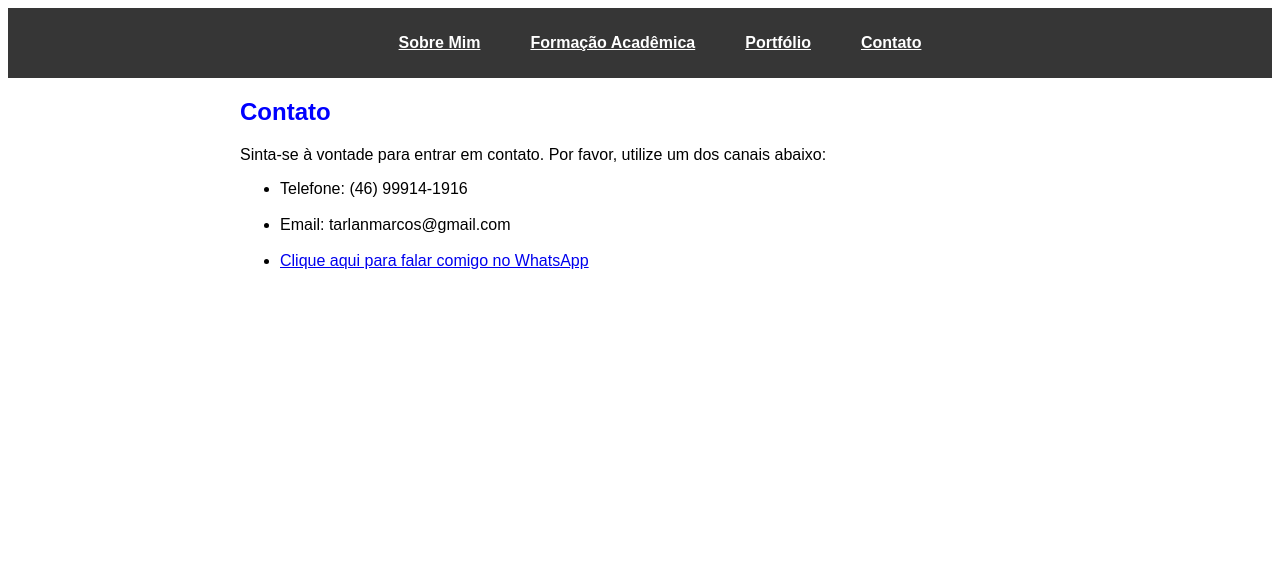
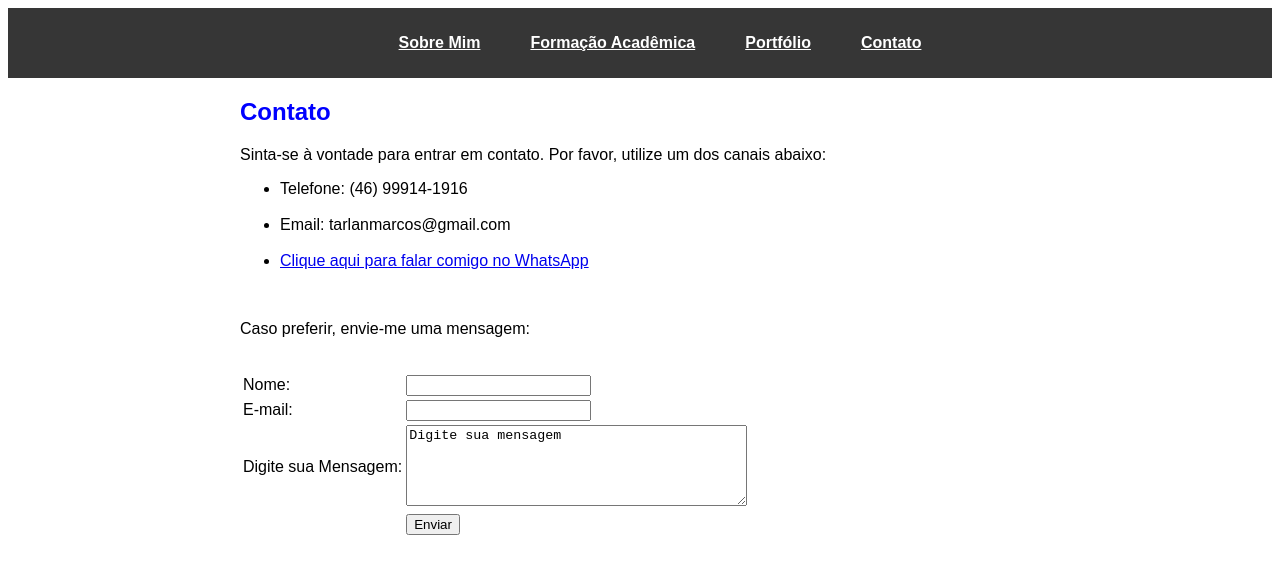
Before and after one commit to TarlanMarcos/meu-portifolio, a plain HTML site: page contato.html in a window 1280 px wide. Drawn offline with Linux system fonts and the light colour scheme.

Commit message:
Update contato.html

```diff
--- a/contato.html
+++ b/contato.html
@@ -19,7 +19,6 @@
             </ul>
         </nav>
     </header>
-
     <main>
         <h2>Contato</h2>
         <p>Sinta-se à vontade para entrar em contato. Por favor, utilize um dos canais abaixo:</p>
@@ -30,8 +29,28 @@
                     href="https://wa.me/5546999141916?text=Ol%C3%A1%20Tarlan!%20Acessei%20seu%20Site%20Portif%C3%B3lio%20Pessoal.">Clique
                     aqui para falar comigo no WhatsApp</a></li>
             <!-- Link que direciona para uma mensagem no WhatsApp, usei um criador de link online, mas aprendi a fazer olhando o link  -->
+        </ul><br>
+        <p>Caso preferir, envie-me uma mensagem:</p><br>
+        <form action="" method=""><!-- Criando Formulário  -->
+            <table> <!-- tabela  -->
+                <tr> <!-- cria linha  -->
+                    <th><label for="nome">Nome:</label></th> <!-- cria titulo  -->
+                    <td><input type="text" name="nome" id="nome"></td> <!-- cria coluna e recebe entrada  -->
+                </tr>
+                <tr>
+                    <th><label for="email">E-mail:</label></th>
+                    <td><input type="email" name="email" id="email"></td>
+                </tr>
+                <tr>
+                    <th><label for="msg">Digite sua Mensagem:</label></th>
+                    <td><textarea name="msg" rows="5" cols="40">Digite sua mensagem</textarea></td>
+                </tr>
+                <tr>
+                    <td></td>
+                    <td> <button>Enviar</button></td> <!-- botão enviar  -->
+                </tr>
+            </table>
     </main>
-
 </body>
 
 </html>
```
